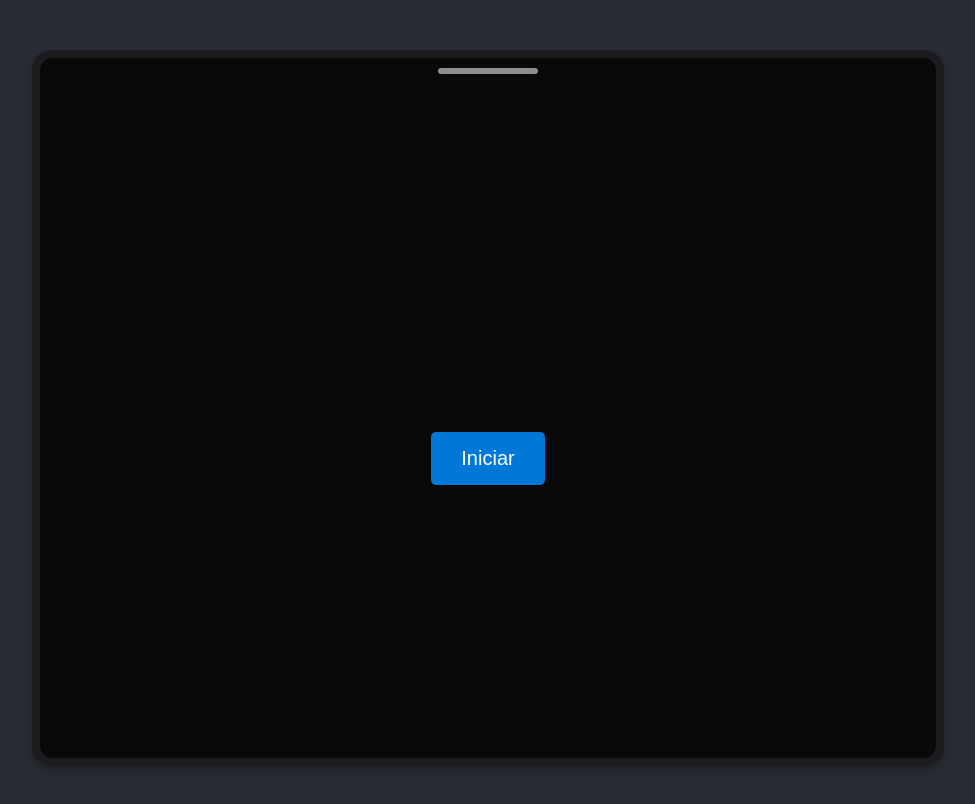
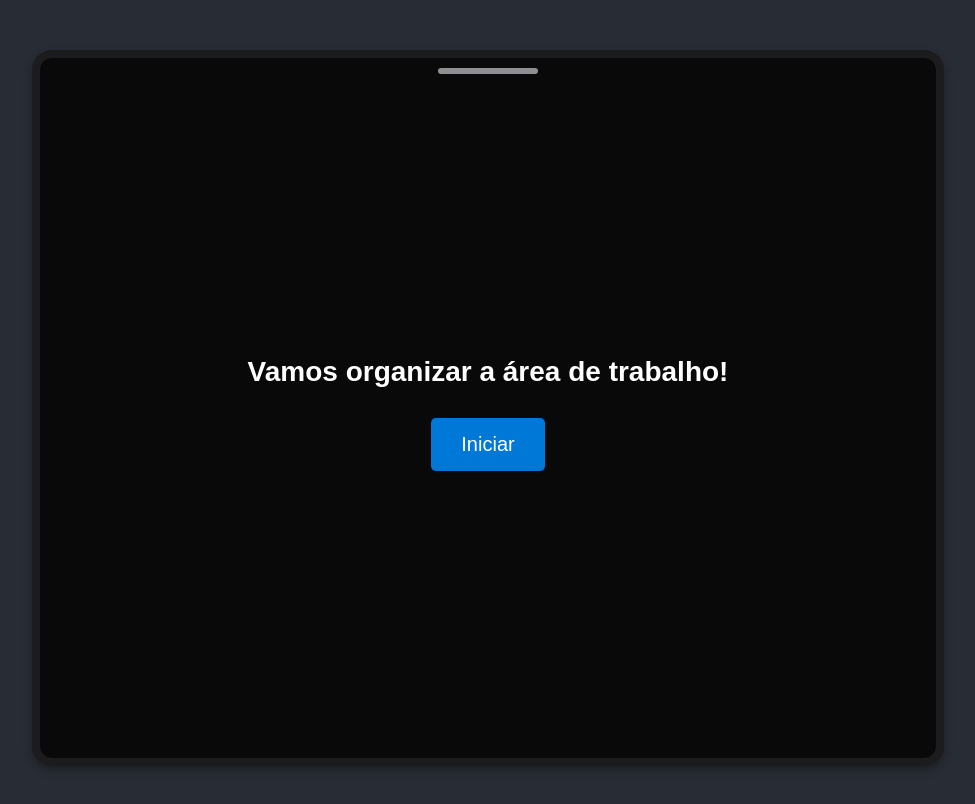
Before and after one commit to Nathalyagsn/Atividade---Atesteme, a plain HTML site: page Projeto/index.html in a window 1280 px wide. Shown: the whole page, without its empty margins (152-1127 px from the left). Drawn offline with Linux system fonts and the light colour scheme.

Commit message:
agora possui um titulo na tela inicial

```diff
--- a/Projeto/index.html
+++ b/Projeto/index.html
@@ -16,7 +16,9 @@
   <div id="mac-frame">
     <!-- Tela inicial com o botão "Iniciar" -->
     <div id="start-screen">
+      <h1>Vamos organizar a área de trabalho!</h1>
       <button id="start-button">Iniciar</button>
+
     </div>
 
     <!-- Jogo (invisível inicialmente) -->
--- a/Projeto/style.css
+++ b/Projeto/style.css
@@ -57,10 +57,18 @@ h1 {
 /* Tela inicial */
 #start-screen {
   display: flex;
-  justify-content: center;
-  align-items: center;
-  height: 100vh;
-  background: rgba(0, 0, 0, 0.8);
+  flex-direction: column; /* Organiza os itens em coluna */
+  justify-content: center; /* Centraliza verticalmente */
+  align-items: center; /* Centraliza horizontalmente */
+  height: 100%; /* Ocupa toda a altura do `mac-frame` */
+  background: rgba(0, 0, 0, 0.8); /* Fundo escuro */
+  color: white; /* Cor do texto */
+  text-align: center; /* Centraliza o texto */
+}
+
+#start-screen h1 {
+  font-size: 28px; /* Tamanho do título */
+  margin-bottom: 20px; /* Espaçamento abaixo do título */
 }
 
 #start-button {
```
